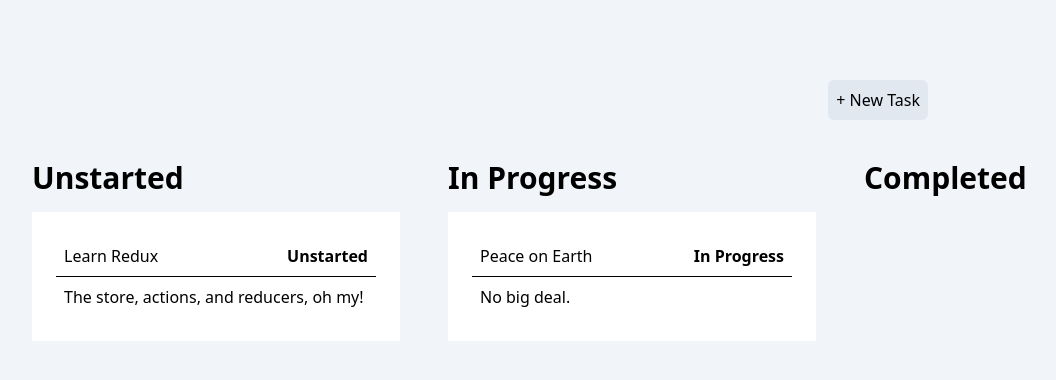
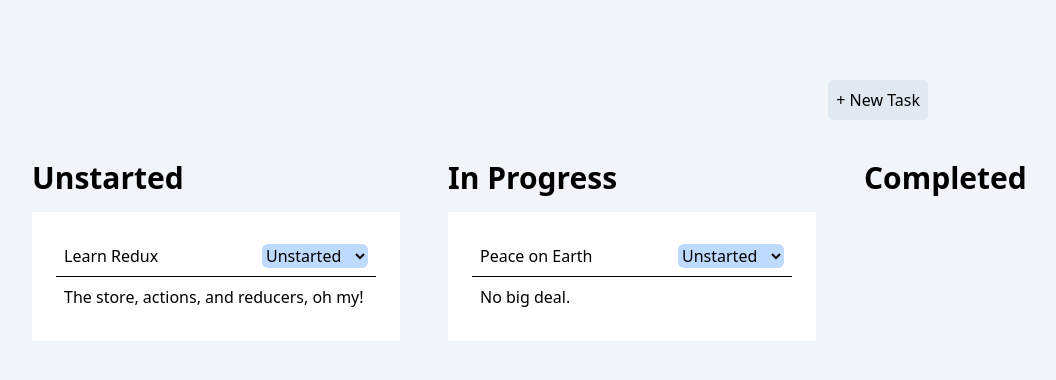
Before and after one commit to Mohammed-Lashein/redux-in-action-source-code, a React (Vite) app: page / in a window 1280 px wide. Shown: the top 380 px of the page, without its empty margins (8-1064 px from the left). Built offline with nearby package versions, Linux system fonts and the light colour scheme.

Commit message:
feat: add task status select box for each Task card

```diff
--- a/src/components/Task.jsx
+++ b/src/components/Task.jsx
@@ -1,9 +1,15 @@
+import { TASK_STATUSES } from './TasksPage';
 function Task(props) {
 	return (
 		<div className='task'>
 			<header className='task-header'>
 				<span>{props.task.title}</span>
-				<span className='font-bold'>{props.task.status}</span>
+				<select name="task_status" id="" className='bg-blue-200 rounded-md'>
+				{TASK_STATUSES.map((status) => (
+					<option value={status}>{status}</option>
+				))}
+				</select>
+				{/* <span className='font-bold'>{props.task.status}</span> */}
 			</header>
 			<hr />
 			<p className='task-body'>{props.task.description}</p>
--- a/src/components/TasksPage.jsx
+++ b/src/components/TasksPage.jsx
@@ -1,6 +1,6 @@
 import { Component } from "react"
 import TaskList from "./TaskList.jsx"
-const TASK_STATUSES = ["Unstarted", "In Progress", "Completed"]
+export const TASK_STATUSES = ["Unstarted", "In Progress", "Completed"]
 class TasksPage extends Component {
 	// Why didn't we need to call the constructor here ? TO UNDERSTAND
 	// => We needn't to interact with the props pased to this component, so react internally called super(props)
```
